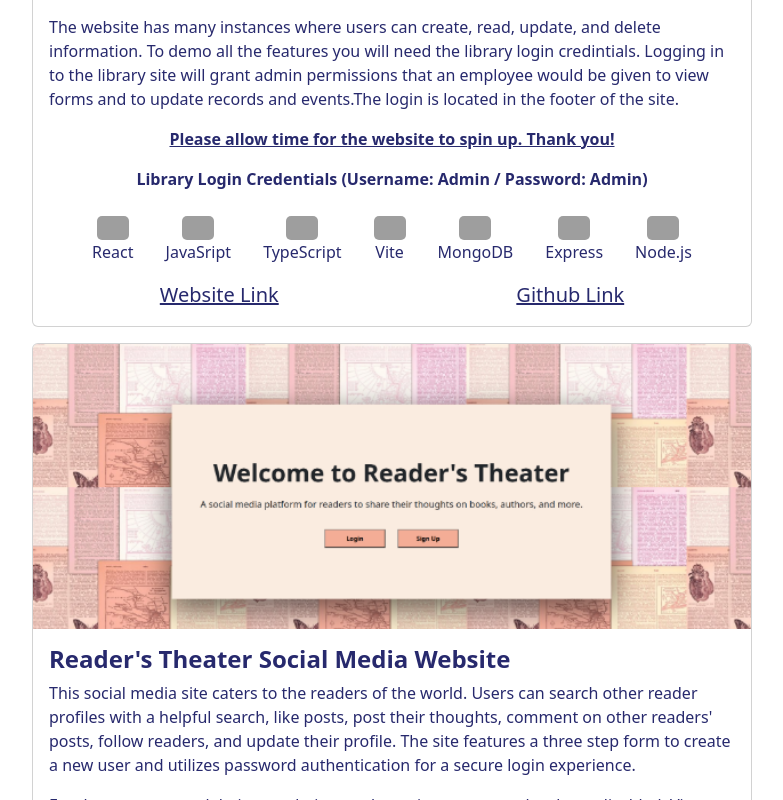
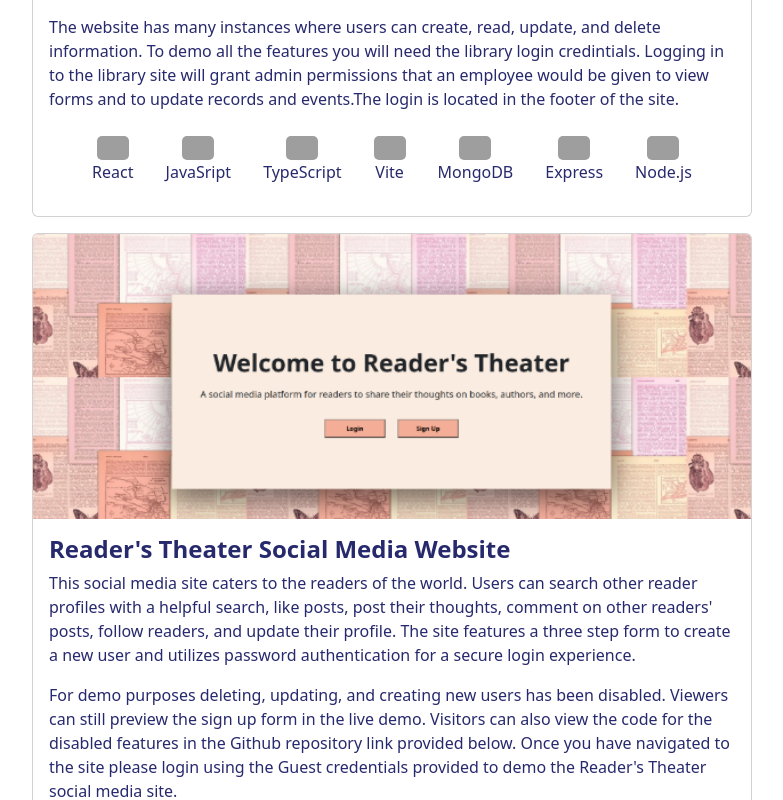
Before and after one commit to Amiriel01/Portfolio-Website, a React (Vite) app in the folder front-end/: page / in a window 1280 px wide. Shown: the part 1140-1940 px from the top of the page, without its empty margins (248-1031 px from the left). Built offline with nearby package versions, Linux system fonts and the light colour scheme; grey boxes are pictures that could not be loaded.

Commit message:
Commented live site, repo links, and login instructions

```diff
--- a/front-end/src/Projects.jsx
+++ b/front-end/src/Projects.jsx
@@ -29,12 +29,12 @@ export default function Projects() {
                                         <Card.Text>
                                             {projectDetails.description2}
                                         </Card.Text>
-                                        <Card.Text id='project-spin-up'>
+                                        {/* <Card.Text id='project-spin-up'>
                                             Please allow time for the website to spin up. Thank you!
                                         </Card.Text>
                                         <Card.Text id='project-credentials'>
                                             {projectDetails.credentials}
-                                        </Card.Text>
+                                        </Card.Text> */}
                                         <div id='skills-container'>
                                             {projectDetails.tech.map((techDetails) => {
                                                 return <div key={techDetails.index} className='skill-container'>
@@ -46,8 +46,8 @@ export default function Projects() {
                                             })}
                                         </div>
                                         <div className='project-card-links-container'>
-                                            <Card.Link target='_blank' href={projectDetails.live_link} className='project-card-link'>Website Link</Card.Link>
-                                            <Card.Link target='_blank' href={projectDetails.repo_link} className='project-card-link '>Github Link</Card.Link>
+                                            {/* <Card.Link target='_blank' href={projectDetails.live_link} className='project-card-link'>Website Link</Card.Link>
+                                            <Card.Link target='_blank' href={projectDetails.repo_link} className='project-card-link '>Github Link</Card.Link> */}
                                             {/* <Card.Link target='_blank' href={projectDetails.repo_link2} className='project-card-link '>Github Link (API)</Card.Link> */}
                                         </div>
                                     </Card.Body>
```
